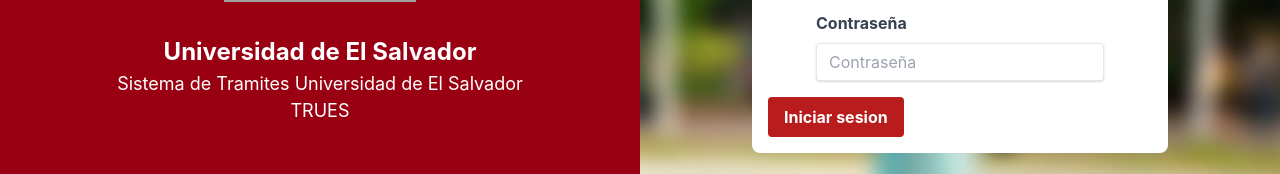
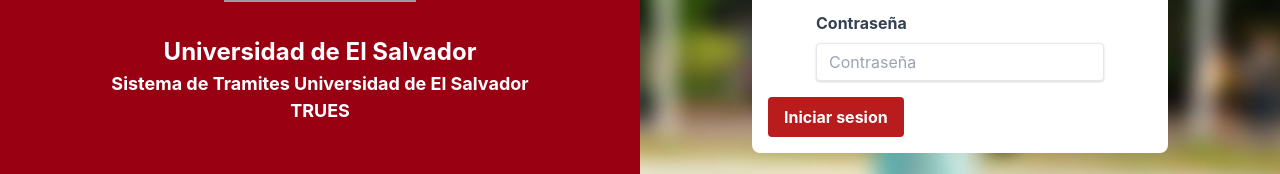
Before and after one commit to ronygcgarcia/TRUES-FRONTEND, a React (Create React App) app: page /login in a window 1280 px wide. Shown: the part 393-567 px from the top of the page. Built offline with nearby package versions, Linux system fonts and the light colour scheme; no server answers; grey boxes are pictures that could not be loaded.

Commit message:
Favicon y cambio estilo letra login

```diff
--- a/public/index.html
+++ b/public/index.html
@@ -2,7 +2,7 @@
 <html lang="en">
   <head>
     <meta charset="utf-8" />
-    <link rel="icon" href="%PUBLIC_URL%/favicon.ico" />
+    <link rel="icon" href="%PUBLIC_URL%/ues.ico" />
     <meta name="viewport" content="width=device-width, initial-scale=1" />
     <meta name="theme-color" content="#000000" />
     <meta
@@ -10,34 +10,11 @@
       content="Web site created using create-react-app"
     />
     <link rel="apple-touch-icon" href="%PUBLIC_URL%/logo192.png" />
-    <!--
-      manifest.json provides metadata used when your web app is installed on a
-      user's mobile device or desktop. See https://developers.google.com/web/fundamentals/web-app-manifest/
-    -->
     <link rel="manifest" href="%PUBLIC_URL%/manifest.json" />
-    <!--
-      Notice the use of %PUBLIC_URL% in the tags above.
-      It will be replaced with the URL of the `public` folder during the build.
-      Only files inside the `public` folder can be referenced from the HTML.
-
-      Unlike "/favicon.ico" or "favicon.ico", "%PUBLIC_URL%/favicon.ico" will
-      work correctly both with client-side routing and a non-root public URL.
-      Learn how to configure a non-root public URL by running `npm run build`.
-    -->
-    <title>React App</title>
+    <title>TRUES</title>
   </head>
   <body>
     <noscript>You need to enable JavaScript to run this app.</noscript>
     <div id="root"></div>
-    <!--
-      This HTML file is a template.
-      If you open it directly in the browser, you will see an empty page.
-
-      You can add webfonts, meta tags, or analytics to this file.
-      The build step will place the bundled scripts into the <body> tag.
-
-      To begin the development, run `npm start` or `yarn start`.
-      To create a production bundle, use `npm run build` or `yarn build`.
-    -->
   </body>
 </html>
--- a/src/layouts/Login/login.css
+++ b/src/layouts/Login/login.css
@@ -70,6 +70,10 @@
     width: 60%;
 }
 
+p{
+    font-weight: bold;
+}
+
 @media only screen and (max-width: 792px) {
     .w {
         width: 100%;
```
Also changed, not shown: 1 other file (tests, documents, lock files or other folders).
